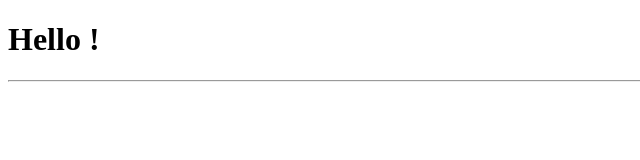
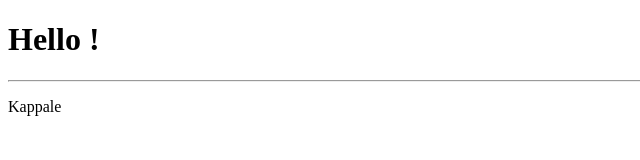
Before and after one commit to bramqaj24/Ensimm-inen-projekti, a plain HTML site: page index.html in a window 1280 px wide. Shown: the full height of the page, 0-640 px from the left. Drawn offline with Linux system fonts and the light colour scheme.

Commit message:
Conted added

```diff
--- a/index.html
+++ b/index.html
@@ -8,6 +8,7 @@
 <body>
     <h1>Hello ! </h1>
     <hr/>
+    <p> Kappale</p>
 
 </body>
 </html>
```
